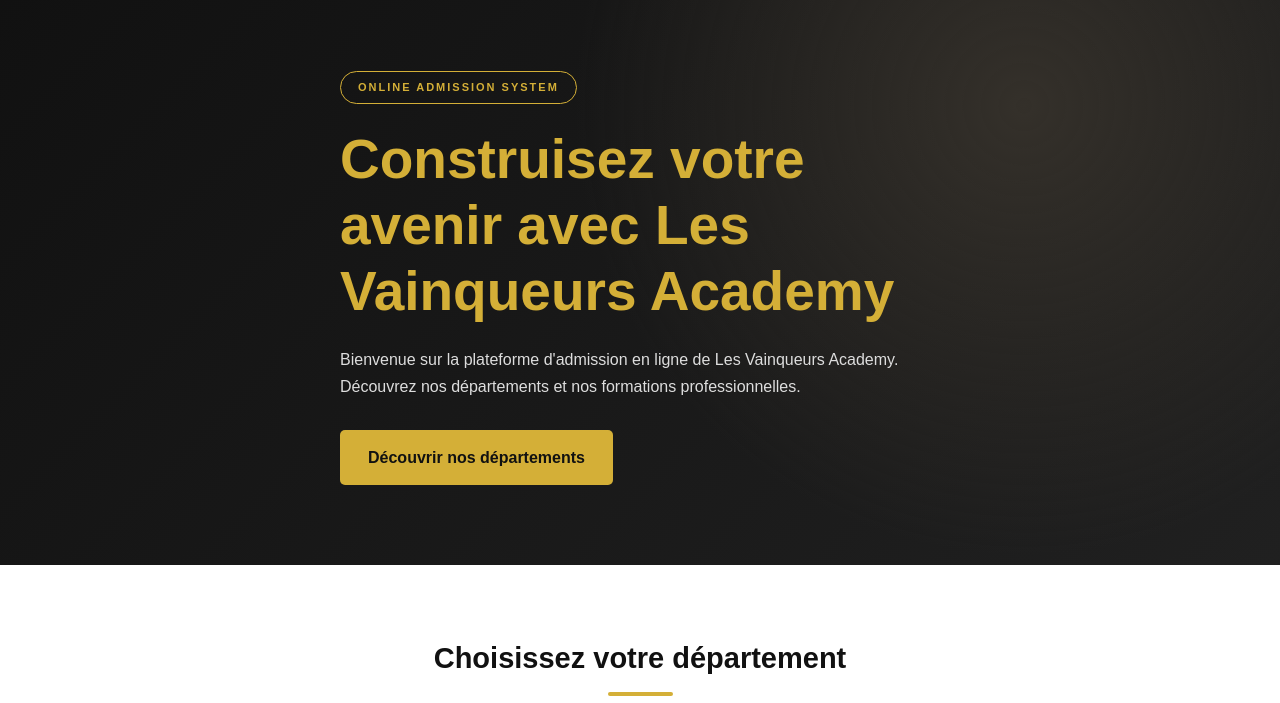
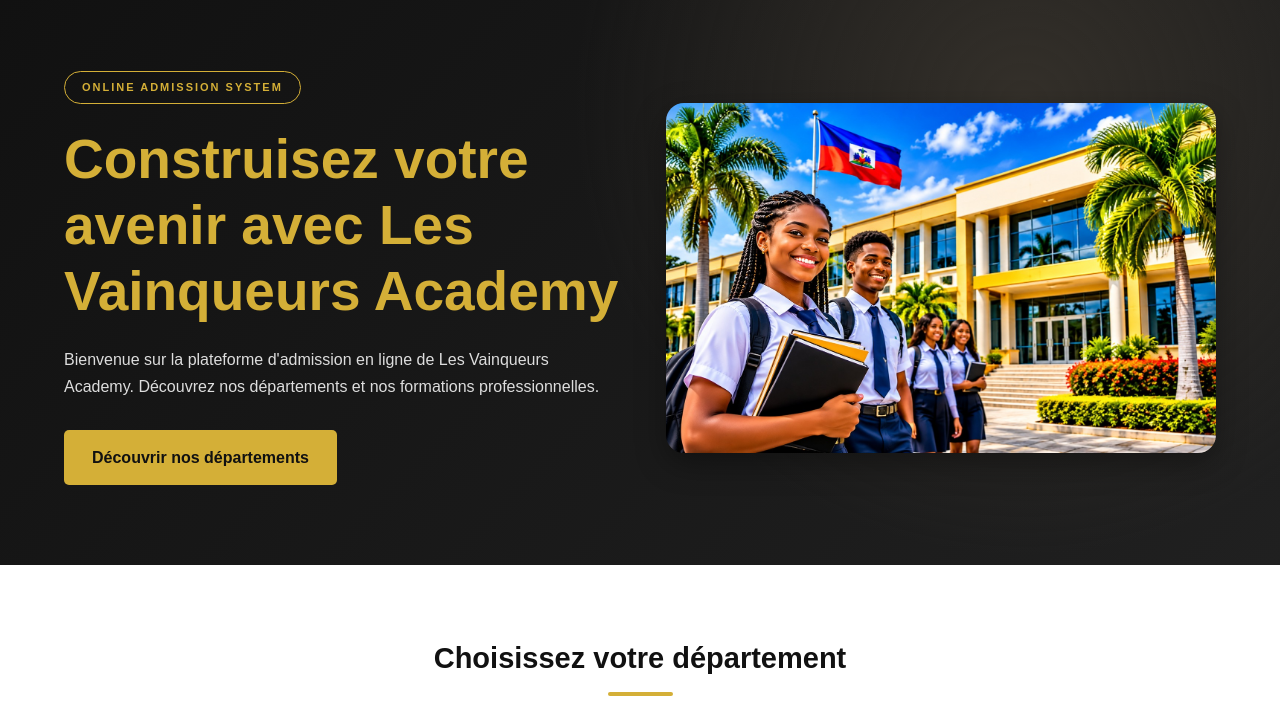
Before and after one commit to lesvainqueursacademy/online-admission, a plain HTML site: page index.html in a window 1280 px wide. Shown: the part 97-800 px from the top of the page. Drawn offline with nearby package versions, Linux system fonts and the light colour scheme.

Commit message:
Add hero image to the homepage

```diff
--- a/index.html
+++ b/index.html
@@ -431,6 +431,12 @@
         <p data-i18n="heroText">Bienvenue sur la plateforme d'admission en ligne de Les Vainqueurs Academy. Découvrez nos départements et nos formations professionnelles.</p>
         <a href="#departments" class="btn" data-i18n="heroButton">Découvrir nos départements</a>
       </div>
+
+<div class="hero-image">
+  <img src="./photo-couverture-academy.jpg"
+       alt="Les Vainqueurs Academy - Photo de couverture">
+</div>
+
     </section>
         <section id="departments">
       <div class="container">
```
